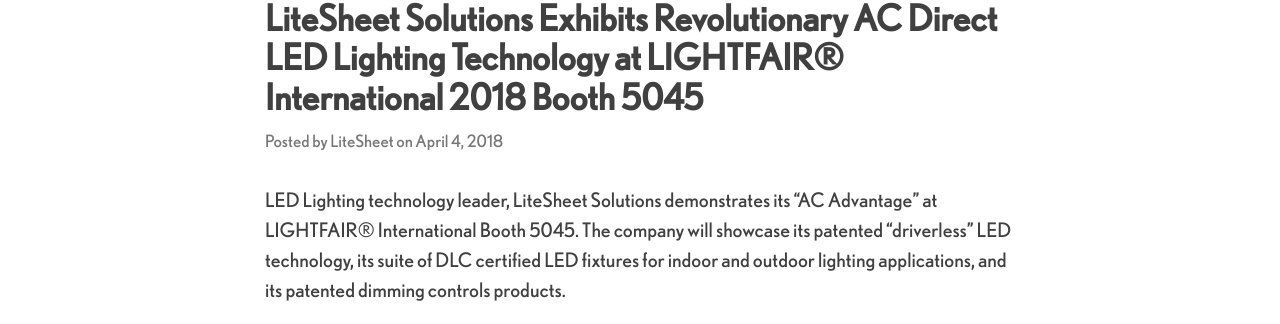
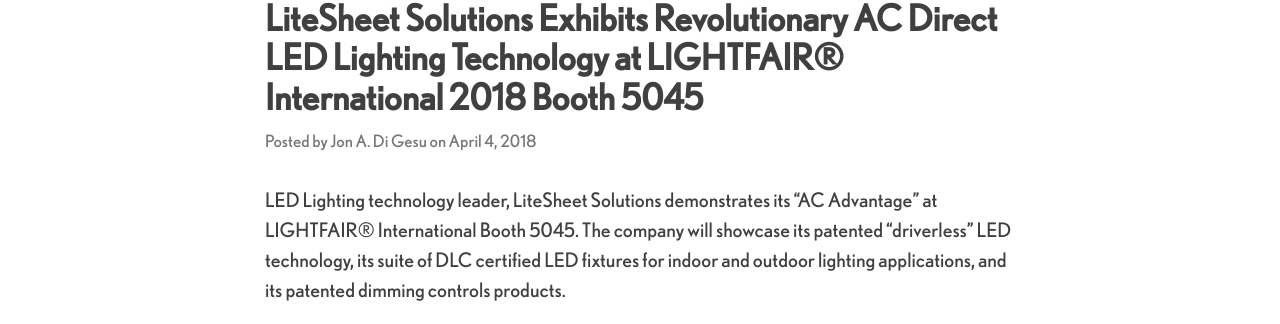
Before and after one commit to litesheet-site/litesheet-site.github.io, a Jekyll site: the page built from _news/litesheet-solutions-exhibits-revolutionary-ac-direct-led-lighting-technology-at-lightfair-r-international-2018-booth-5045.markdown, in a window 1280 px wide. Shown: the part 363-687 px from the top of the page. Built offline with Jekyll 4.4.1, drawn with Linux system fonts in a browser that asks for light colours; nearby versions of some CDN libraries.

Commit message:
Updated Litesheet Solutions Exhibits Revolutionary Ac Direct Led Lighting Technology At Lightfair R International 2018 Booth 5045

```diff
--- a/_news/litesheet-solutions-exhibits-revolutionary-ac-direct-led-lighting-technology-at-lightfair-r-international-2018-booth-5045.markdown
+++ b/_news/litesheet-solutions-exhibits-revolutionary-ac-direct-led-lighting-technology-at-lightfair-r-international-2018-booth-5045.markdown
@@ -3,6 +3,7 @@ title: |-
   LiteSheet Solutions Exhibits Revolutionary AC Direct LED Lighting Technology at
   LIGHTFAIR® International 2018 Booth 5045
 date: 2018-04-04 23:59:00 Z
+author: Jon A. Di Gesu
 location: Forest, VA
 featured-on-homepage: true
 ---
```
